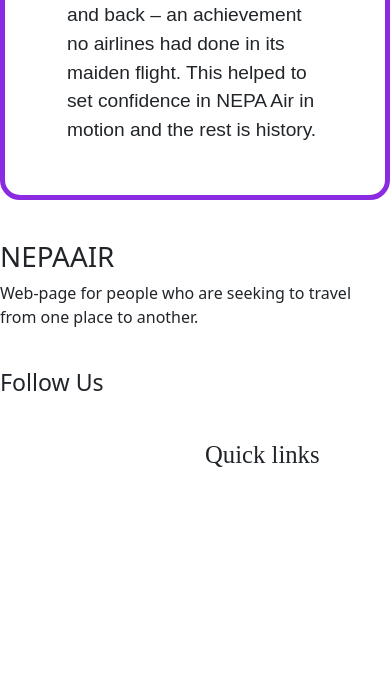
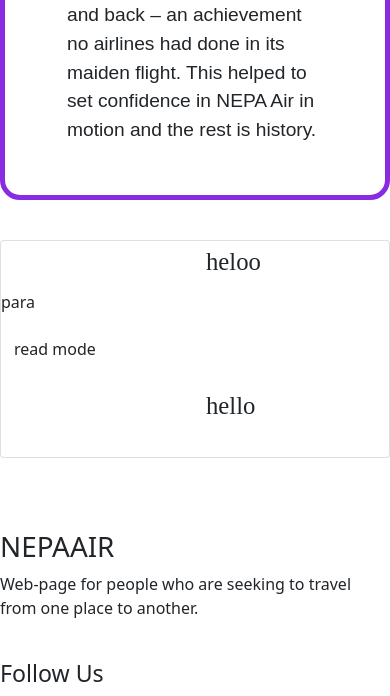
Before and after one commit to AshwinD-coder/Flight-Reservation-System-NepaAir-, a PHP site: page /fosp/aboutus.php in a window 390 px wide; the page is wider, and only the part inside the window is pictured. Shown: the part 3209-3905 px from the top of that part. Run offline with PHP 8.4, Linux system fonts and the light colour scheme; some libraries are stand-ins or nearby versions.

Commit message:
pilot info

```diff
--- a/aboutus.php
+++ b/aboutus.php
@@ -1,5 +1,6 @@
 <link rel="stylesheet" href="partials/style.css ?<?php echo time(); ?>" type="">
 <link rel="stylesheet" href="partials/footer.css ?<?php echo time(); ?>" />
+<link href="https://cdn.jsdelivr.net/npm/bootstrap@5.1.3/dist/css/bootstrap.min.css" rel="stylesheet" integrity="sha384-1BmE4kWBq78iYhFldvKuhfTAU6auU8tT94WrHftjDbrCEXSU1oBoqyl2QvZ6jIW3" crossorigin="anonymous">
 <?php
 
 include('partials/navbar.php');
@@ -13,6 +14,9 @@ include('partials/navbar.php');
     <meta http-equiv="X-UA-Compatible" content="IE=edge">
     <meta name="viewport" content="width=device-width, initial-scale=1.0">
     <title>About Us</title>
+    <link href="https://cdn.jsdelivr.net/npm/bootstrap@5.1.3/dist/css/bootstrap.min.css" rel="stylesheet" integrity="sha384-1BmE4kWBq78iYhFldvKuhfTAU6auU8tT94WrHftjDbrCEXSU1oBoqyl2QvZ6jIW3" crossorigin="anonymous">
+    <link href="https://cdn.jsdelivr.net/npm/bootstrap@5.1.3/dist/css/bootstrap.min.css" rel="stylesheet" integrity="sha384-1BmE4kWBq78iYhFldvKuhfTAU6auU8tT94WrHftjDbrCEXSU1oBoqyl2QvZ6jIW3" crossorigin="anonymous">
+<script src="https://cdn.jsdelivr.net/npm/bootstrap@5.1.3/dist/js/bootstrap.bundle.min.js" integrity="sha384-ka7Sk0Gln4gmtz2MlQnikT1wXgYsOg+OMhuP+IlRH9sENBO0LRn5q+8nbTov4+1p" crossorigin="anonymous"></script>
     <style>
         a{
             color: white;
@@ -40,6 +44,7 @@ margin-left: 200px;
             margin-bottom: 40px;
         }
     </style>
+
 </head>
 
 <body><center>
@@ -72,6 +77,26 @@ margin-left: 200px;
         On 11 October 1997, Captain RK Sharma and American Pilot Captain Kevin St. Germain in an unprecedented flight, flew Buddha Air’s first batch of 16 passengers on flight BHA 100 onboard the Beech craft 1900 D. With the call sign 9N-AEE from Kathmandu’s domestic airport, flight BHA 100 took its hour-long flight to Mt Everest and back – an achievement no airlines had done in its maiden flight. This helped to set confidence in NEPA Air in motion and the rest is history.
 
     </article>
+
+    </div>
+    <div class="card">
+        <div class="row">
+            <div class="col-md-4">
+                <img scr="https://encrypted-tbn0.gstatic.com/images?q=tbn:ANd9GcRYryX9RjlbCbGGXy7kCMN4T_Gu8_bpxCbQEjYr8MXr8XmDy_3WzidSc2xHjilxR9mRBnw&usqp=CAU" class="img-fluid">
+            </div>
+            <div class ="col-md-8">
+                <h2>heloo</h2>
+                <p>para</p>
+                <button class ="btn btn- danger">read mode</button>
+                <br>
+                <h2 color="black"><h2>hello</h2>
+                <br>
+            </div>
+
+
+
+    </div>
+
     </div>
 </body>
 
@@ -80,6 +105,6 @@ margin-left: 200px;
 
 
 <?php
-
+echo"<br>";echo"<br>";echo"<br>";
 include('partials/footer.php');
 ?>
```
